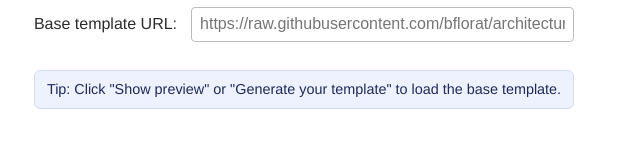
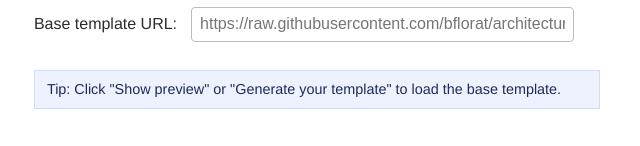
Before and after one commit to bflorat/document-template-customizer, a React (Vite) app: page / in a window 1280 px wide. Shown: the part 161-307 px from the top of the page, without its empty margins (336-976 px from the left). Built offline with nearby package versions, Linux system fonts and the light colour scheme.

Commit message:
style: stretch status messages with solid background

```diff
--- a/src/App.css
+++ b/src/App.css
@@ -146,10 +146,13 @@ header h1 {
   margin-top: 0.75rem;
   font-size: 0.95rem;
   padding: 0.6rem 0.8rem;
-  border-radius: 6px;
   background: #eef2ff;
   border: 1px solid #d4dbf8;
   color: #1f2a5a;
+  width: 100%;
+  display: block;
+  align-self: stretch;
+  border-radius: 0;
 }
 
 .status-error {
@@ -217,8 +220,10 @@ header h1 {
   color: #1f2a5a;
   background: #eef2ff;
   border: 1px solid #d4dbf8;
-  border-radius: 6px;
   padding: 0.5rem 0.75rem;
+  width: 100%;
+  display: block;
+  border-radius: 0;
 }
 
 .template-load-status.loaded {
```
